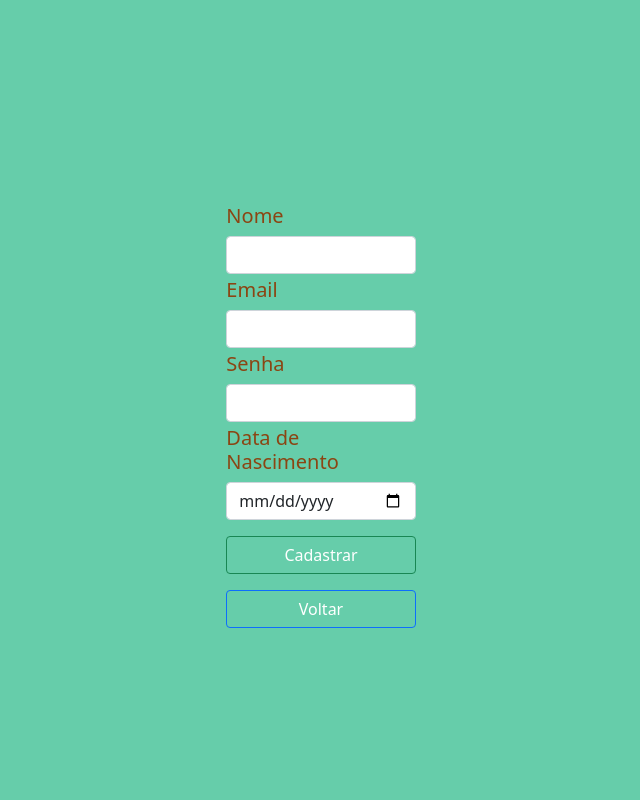
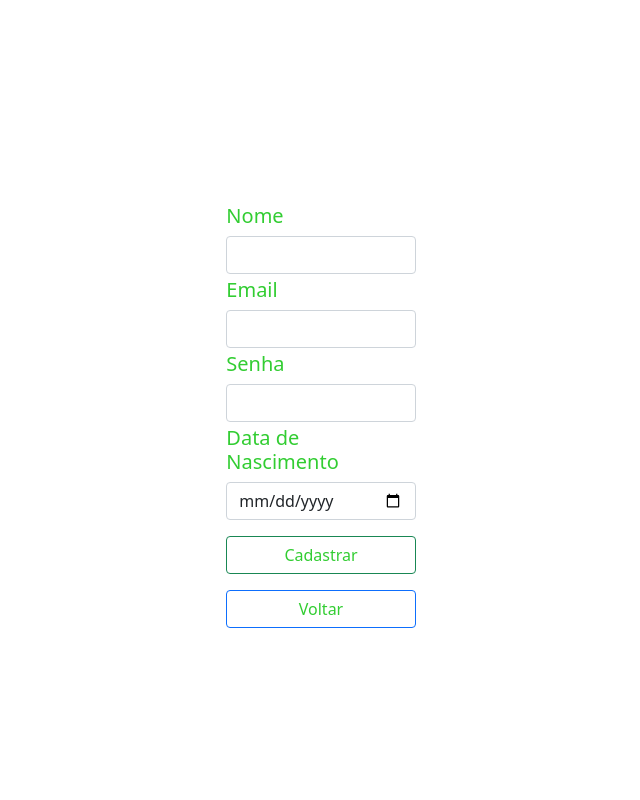
Before and after one commit to GMgoes/desafio_jera, a PHP site: page /CriarConta.php in a window 1280 px wide. Shown: the whole page, without its empty margins (319-959 px from the left). Run offline with PHP 8.4, Linux system fonts and the light colour scheme.

```diff
--- a/CriarConta.php
+++ b/CriarConta.php
@@ -4,13 +4,12 @@
         <title>Cadastro</title>
         <style type="text/css">
             #background{
-                background-color:  #66CDAA;
             }
             #form-criar-conta{
                 margin-top: 200px;
             }
             #letras{
-                color: #8B4513;
+                color:#32CD32
             }
         </style>
         <link href="https://cdn.jsdelivr.net/npm/bootstrap@5.1.3/dist/css/bootstrap.min.css" rel="stylesheet" integrity="sha384-1BmE4kWBq78iYhFldvKuhfTAU6auU8tT94WrHftjDbrCEXSU1oBoqyl2QvZ6jIW3" crossorigin="anonymous">
@@ -34,23 +33,23 @@
                     <form method="POST" action="SalvarCadastro.php">
                         <div class="form-group">
                             <label for="nome"><h5 id="letras" class="mt-1">Nome</h5></label>
-                            <input type="text" class="form-control" name="nome" id="validationDefault01" required>
+                            <input type="text" class="form-control" name="nome" required>
                         </div>
                         <div class="form-group">
                             <label for="login"><h5 id="letras" class="mt-1">Email</h5></label>
-                            <input type="text" class="form-control" name="email" id="validationDefault02" required>
+                            <input type="text" class="form-control" name="email" required>
                         </div>
                         <div class="form-group">
                             <label for="senha"><h5 id="letras" class="mt-1">Senha</h5></label>
-                            <input type="password" class="form-control" name="password" id="validationDefault03" required>
+                            <input type="password" class="form-control" name="password" required>
                         </div>
                         <div class="form-group">
                             <label for="senha"><h5 id="letras" class="mt-1">Data de Nascimento</h5></label>
-                            <input type="date" class="form-control" name="nascimento" id="validationDefault03" required>
+                            <input type="date" class="form-control" name="nascimento" required>
                         </div>
                         <div class="d-grid gap-2 mt-2">
-                            <button type="submit" class="btn btn-outline-success mt-2" style="color: white;">Cadastrar</button>
-                            <a class="btn btn-outline-primary mt-2" style="color: white;" href="Index.php">Voltar</a>
+                            <button type="submit" id="letras" class="btn btn-outline-success mt-2">Cadastrar</button>
+                            <a id="letras" class="btn btn-outline-primary mt-2" href="Index.php">Voltar</a>
                         </div>
                     </form>
                 </div>
--- a/Perfil.php
+++ b/Perfil.php
@@ -4,7 +4,6 @@
 		<title>Perfil</title>
 		<style type="text/css">
 			#background{
-				background-color:#66CDAA;
 			}
 		</style>
 
@@ -42,7 +41,7 @@
 	            	<form method="POST" action="Inicio.php">
 	            		<input type="hidden" name="nome" value="<?php echo ($auxiliar_nome) ?>">
 	            		<input type="hidden" name="id_usuario" value="<?php echo ($auxiliar_id) ?>">
-	            		<button type="submit" style="display:flex; margin:auto;" class="btn btn-outline-dark mt-5"><?php echo $umRegistro["nome_perfil"];?></button>
+	            		<button type="submit" style="display:flex; margin:auto;border: solid 1px #8FBC8F;" class="btn mt-5"><?php echo $umRegistro["nome_perfil"];?></button>
 	            	</form>
 	            </div>
 
```
Also changed, not shown: Index.php (+3 -7 lines), Inicio.php (+40 -23 lines), iconelupa.png (added), iconesetinha.png (added), moldura.jpg (added).
